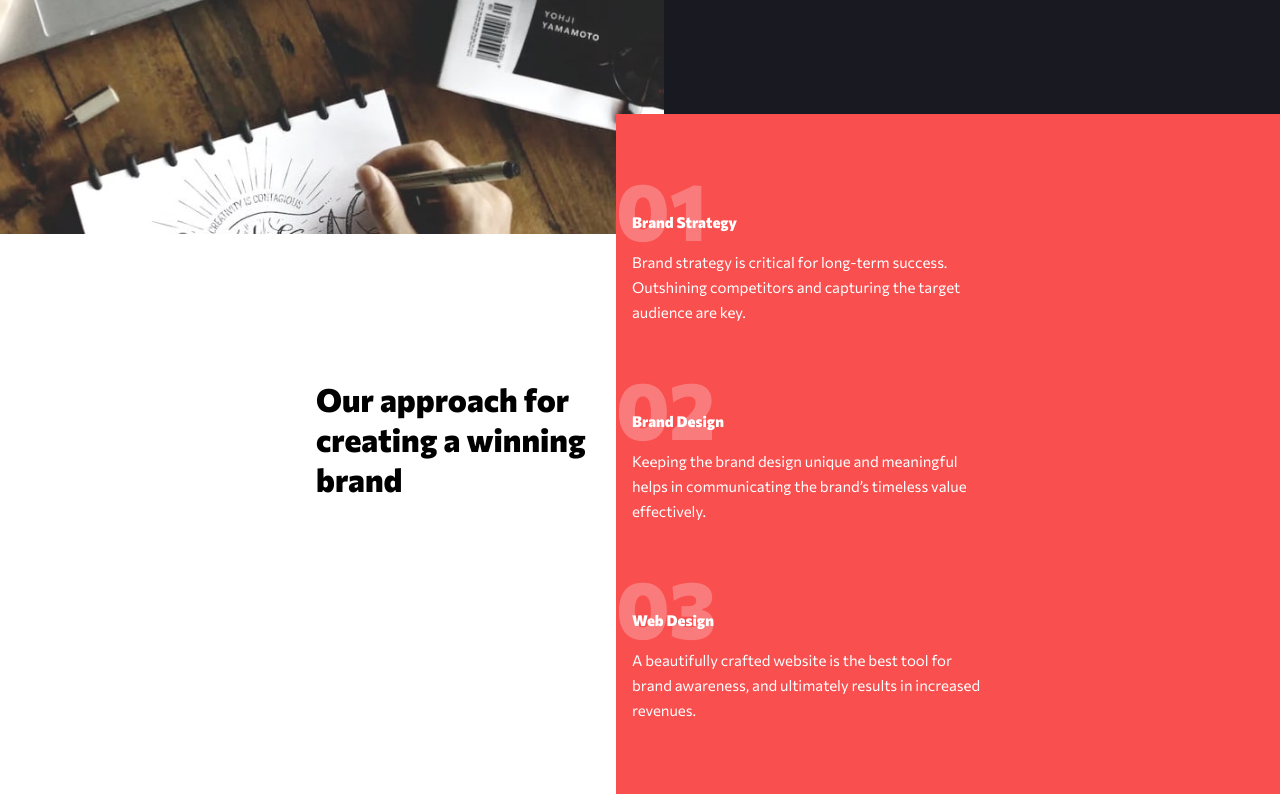
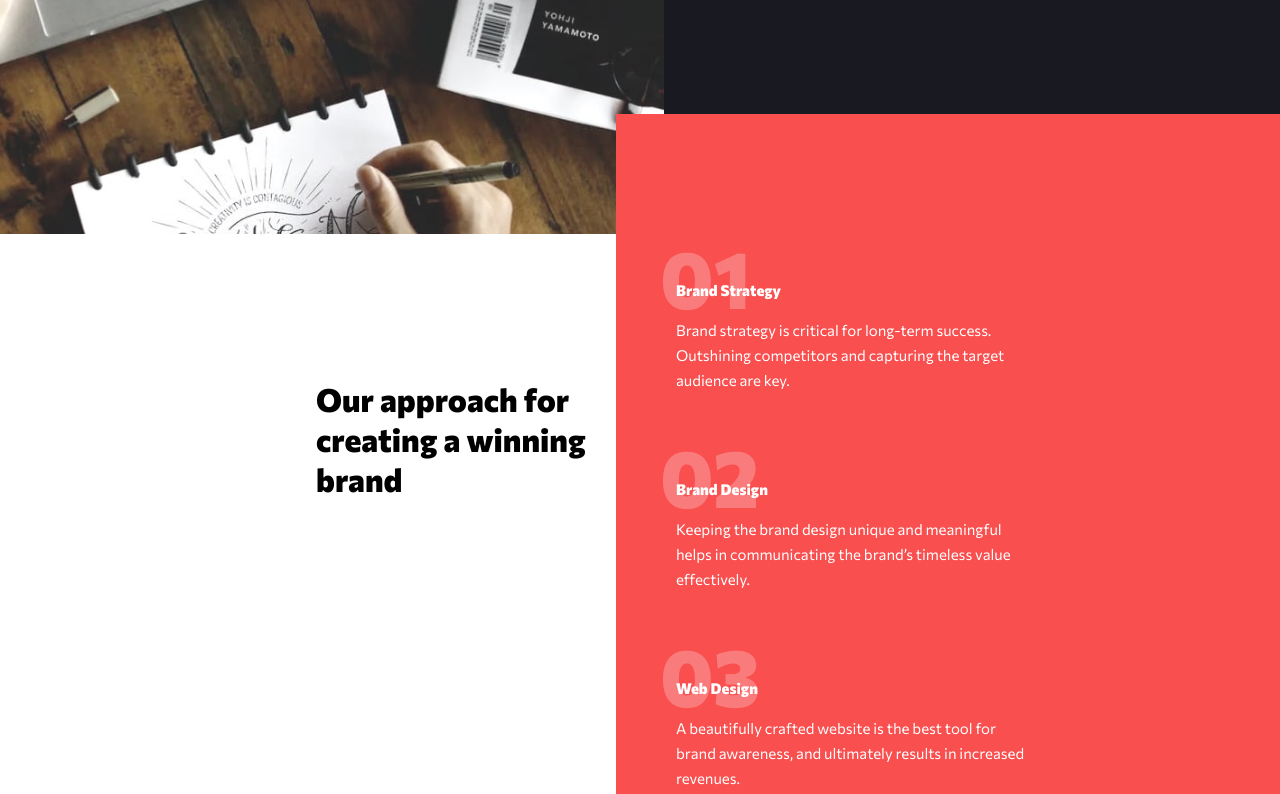
Before and after one commit to richieAiello/creative-agency-website, a website built with Parcel: page src/index.html in a window 1280 px wide. Shown: the part 1208-2002 px from the top of the page. Built offline with nearby package versions, Linux system fonts and the light colour scheme.

Commit message:
Styled main section approach for tablet main.scss.

```diff
--- a/src/index.html
+++ b/src/index.html
@@ -78,7 +78,7 @@
 
   <main class="main">
 
-    <section class="design-approach design approach grid--design-approach">
+    <section class="design approach grid--design-approach">
       <div class="design__context container">
         <h2 class="main__heading design__heading bold">
           <span class="accent-text">Design</span> is strategic.
--- a/src/main.scss
+++ b/src/main.scss
@@ -346,7 +346,7 @@ $light-red: #FF9393;
     @media(min-width: 768px) {
 
       &__context {
-        padding: 6rem 0;
+        padding: 10.25rem 0 0;
         position: relative;
       }
 
@@ -355,6 +355,11 @@ $light-red: #FF9393;
         left: -300px;
         color: $black;
         position: absolute;
+      }
+
+      &__article {
+        margin-left: 3.75rem;
+        padding-right: 2rem;
       }
 
       &__bg-left {
```
